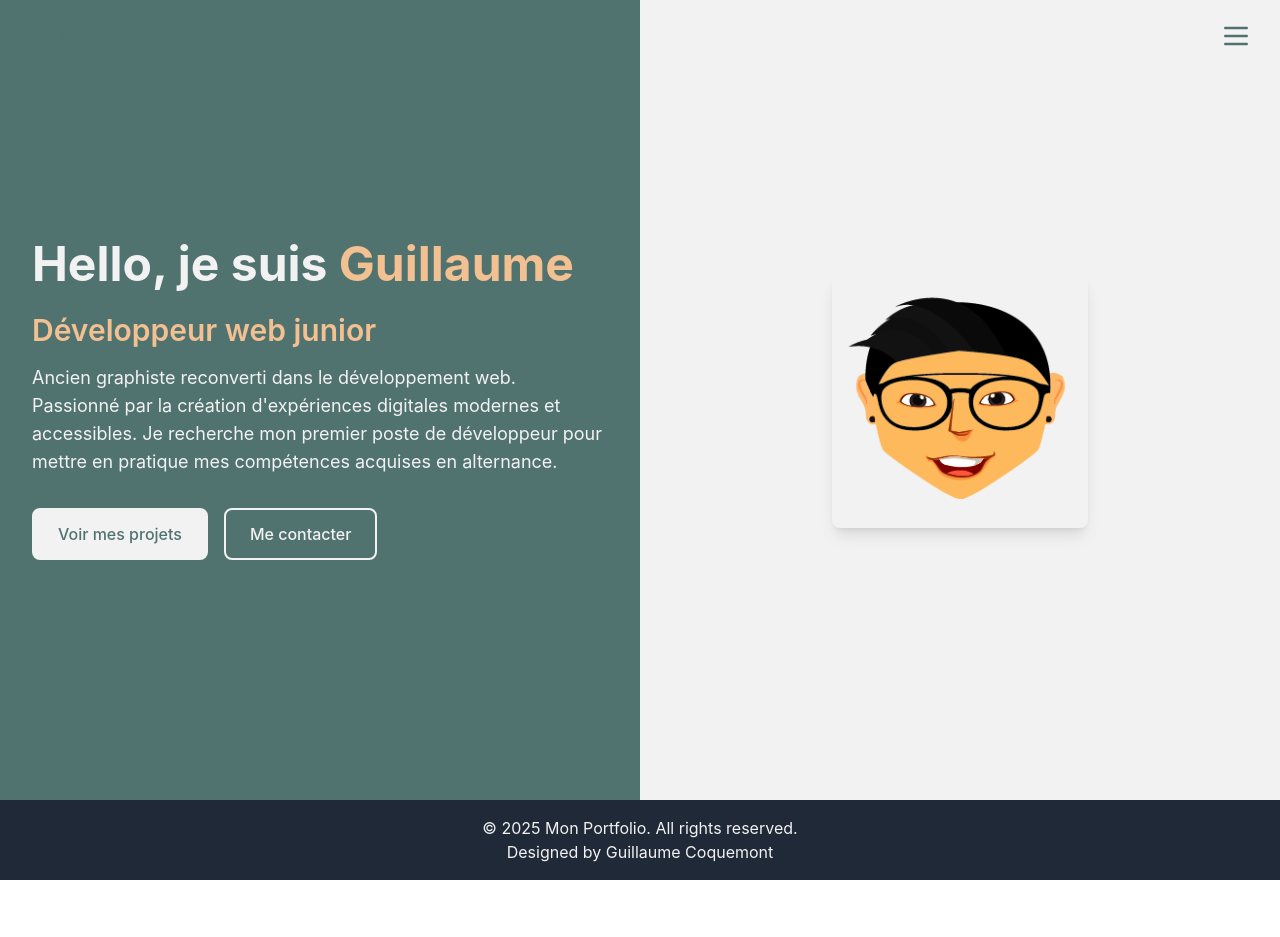
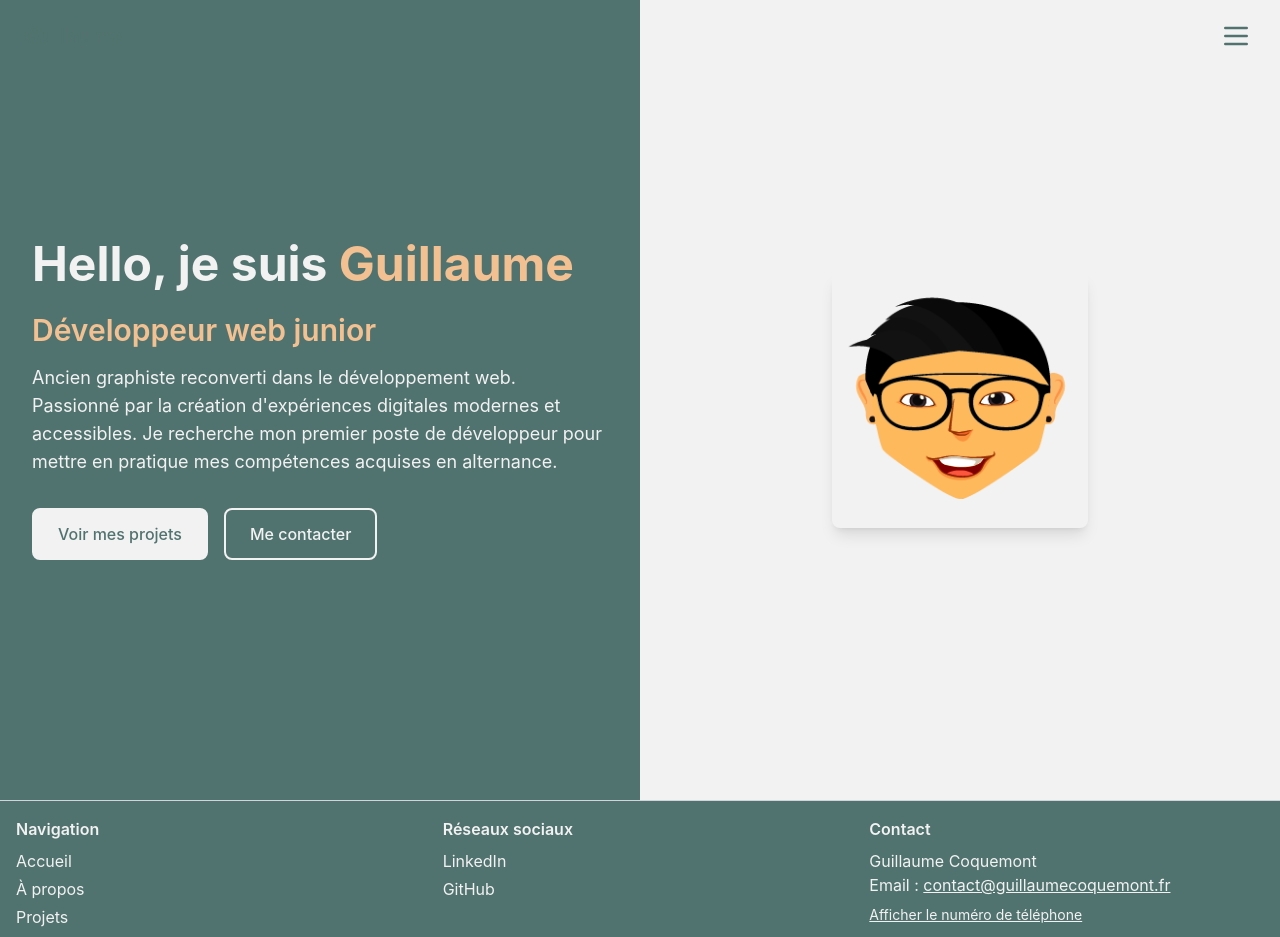
Before and after one commit to GuillaumeCoquemont/mon-portfolio, a React (Vite) app: page / in a window 1280 px wide. Shown: the top 937 px of the page. Before the commit the page ends 880 px from the top, so only its background shows below. Built offline with nearby package versions, Linux system fonts and the light colour scheme.

Commit message:
Redesign du footer

```diff
--- a/src/components/Footer.jsx
+++ b/src/components/Footer.jsx
@@ -1,9 +1,74 @@
+import { useState } from "react";
+
 export default function Footer() {
+  const [showPhone, setShowPhone] = useState(false);
+
   return (
-    <footer className="bg-gray-800 text-white py-4">
-      <div className="container mx-auto text-center">
-        <p>&copy; {new Date().getFullYear()} Mon Portfolio. All rights reserved.</p>
-        <p>Designed by Guillaume Coquemont</p>
+    <footer className="bg-green border-t border-gray-300 text-white py-4">
+      <div className="container mx-auto px-4 grid grid-cols-1 md:grid-cols-3 gap-8 text-left">
+        <div>
+          <h3 className="font-semibold mb-2">Navigation</h3>
+          <ul className="space-y-1">
+            <li><a href="/" className="hover:underline">Accueil</a></li>
+            <li><a href="#about" className="hover:underline">À propos</a></li>
+            <li><a href="#projects" className="hover:underline">Projets</a></li>
+            <li><a href="#contact" className="hover:underline">Contact</a></li>
+          </ul>
+        </div>
+
+        <div>
+          <h3 className="font-semibold mb-2">Réseaux sociaux</h3>
+          <ul className="space-y-1">
+            <li>
+              <a href="https://www.linkedin.com/in/guillaumecoquemont/" target="_blank" rel="noopener noreferrer" className="hover:underline">
+                LinkedIn
+              </a>
+            </li>
+            <li>
+              <a href="https://github.com/guillaumecoquemont" target="_blank" rel="noopener noreferrer" className="hover:underline">
+                GitHub
+              </a>
+            </li>
+          </ul>
+        </div>
+
+        <div>
+          <h3 className="font-semibold mb-2">Contact</h3>
+          <p>Guillaume Coquemont</p>
+          <p>
+            Email :{" "}
+            <a
+              href="mailto:contact@guillaumecoquemont.fr"
+              className="underline hover:text-lightGray-200 transition"
+            >
+              contact@guillaumecoquemont.fr
+            </a>
+          </p>
+          <div>
+            {!showPhone ? (
+              <button
+                onClick={() => setShowPhone(true)}
+                className="mt-2 text-sm underline text-white hover:text-lightGray-200 transition"
+              >
+                Afficher le numéro de téléphone
+              </button>
+            ) : (
+              <p className="mt-2">
+                Téléphone :{" "}
+                <a
+                  href="tel:0602735516"
+                  className="underline hover:text-lightGray-200 transition"
+                >
+                  06 02 73 55 16
+                </a>
+              </p>
+            )}
+          </div>
+        </div>
+      </div>
+
+      <div className="mt-4 text-center text-sm text-lightGray-600">
+        &copy; {new Date().getFullYear()} Mon Portfolio. Designed by Guillaume Coquemont.
       </div>
     </footer>
   );
```
